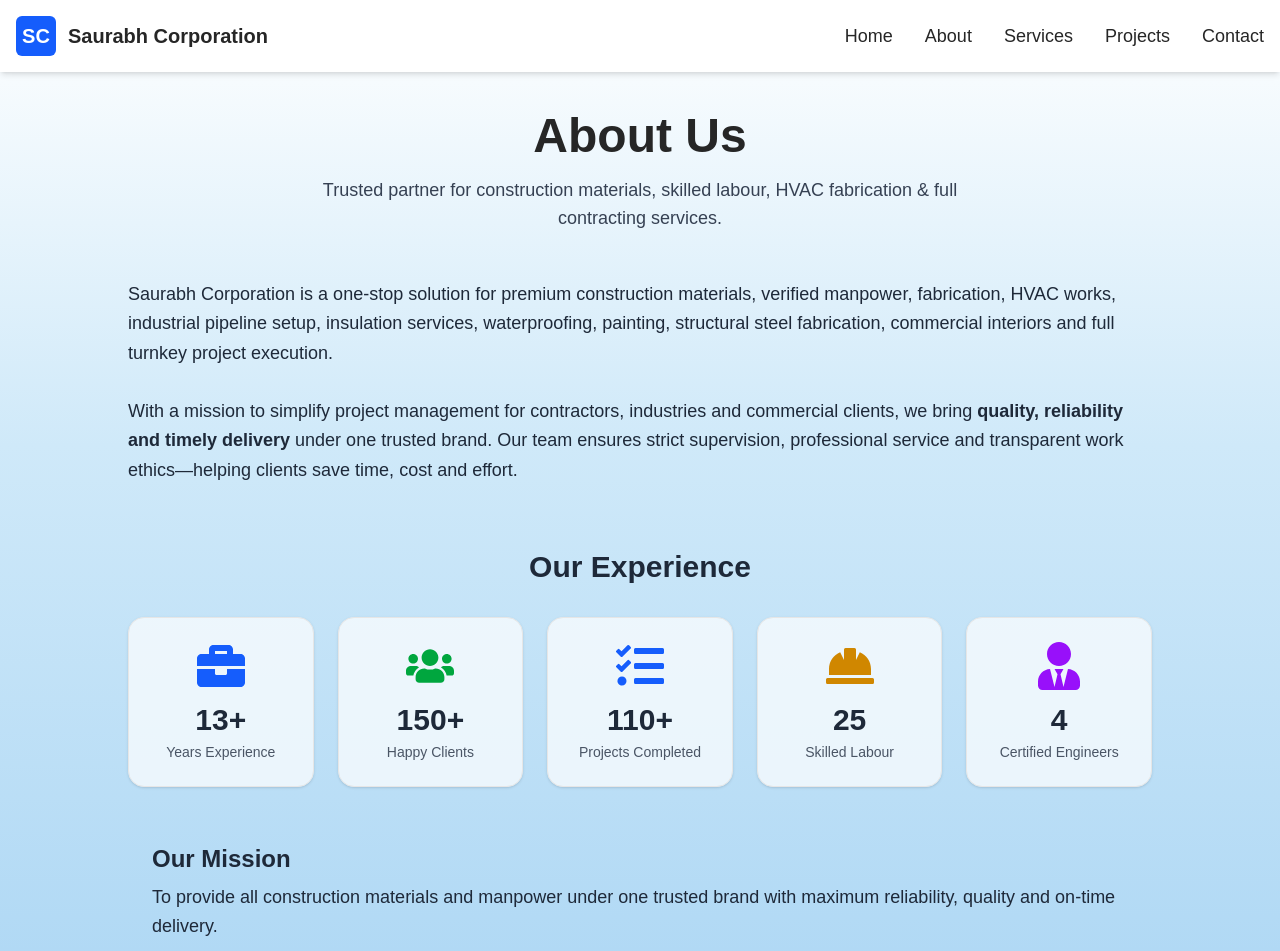
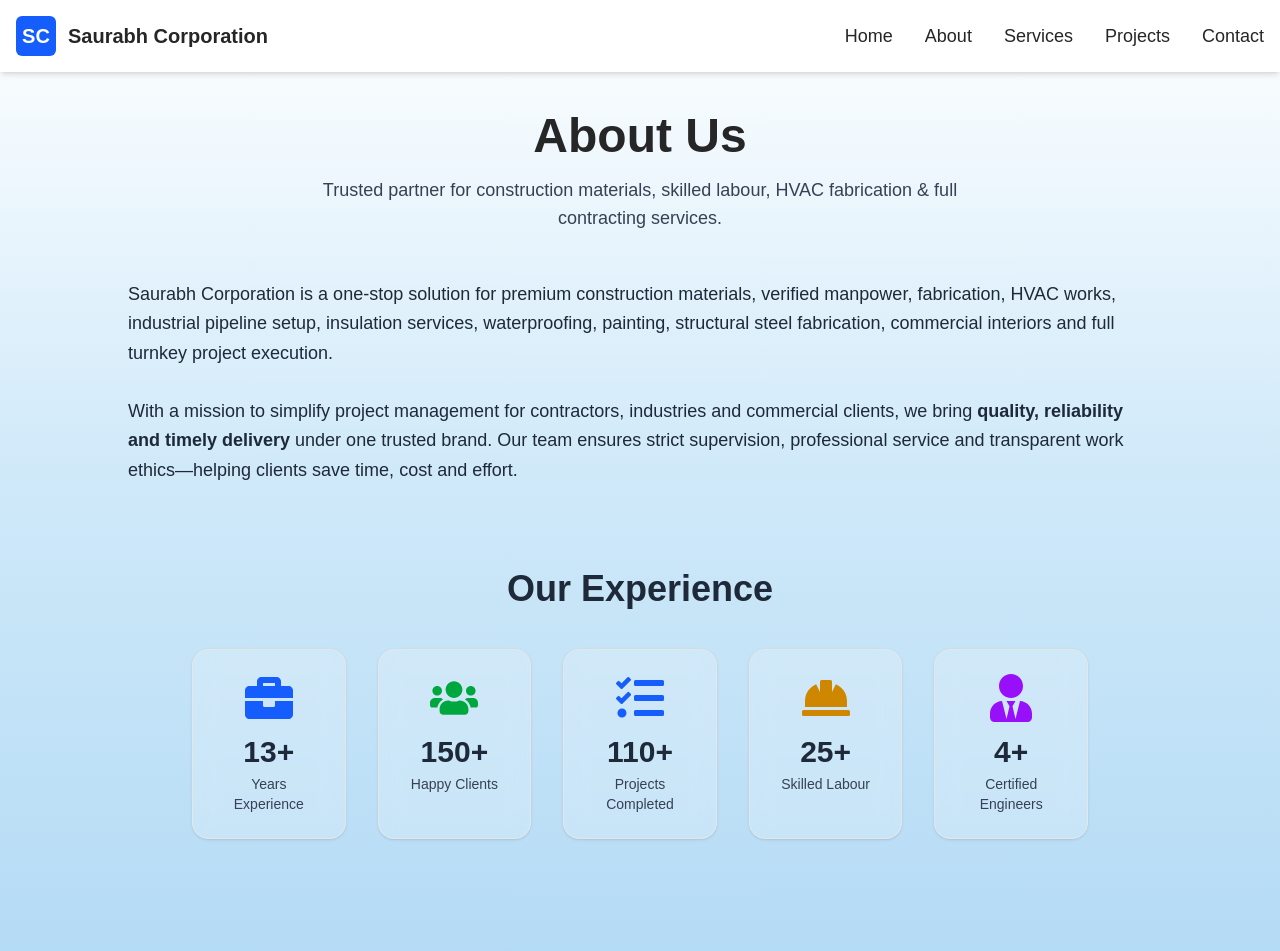
Before and after one commit to bimfroxdemo-hub/Sourabh-Co, a React (Vite) app: page /about in a window 1280 px wide. Shown: the top 951 px of the page. Built offline with nearby package versions, Linux system fonts and the light colour scheme.

Commit message:
"page Update "

```diff
--- a/src/Pages/About.jsx
+++ b/src/Pages/About.jsx
@@ -1,14 +1,8 @@
 import React from "react";
 import { motion } from "framer-motion";
+import Exprience from "./Exprience";
+/* IMPORT ICONS */
 
-/* IMPORT ICONS */
-import {
-  FaUsers,
-  FaTasks,
-  FaUserTie,
-  FaHardHat,
-  FaBriefcase,
-} from "react-icons/fa";
 
 const About = () => {
   return (
@@ -59,70 +53,10 @@
           </p>
 
           {/* EXPERIENCE SECTION */}
-          <motion.div
-            initial={{ opacity: 0, y: 20 }}
-            animate={{ opacity: 1, y: 0 }}
-            transition={{ duration: 0.6 }}
-            className="mt-16"
-          >
-            <h2 className="text-3xl font-bold text-center mb-8">
-              Our Experience
-            </h2>
 
-            <div className="grid grid-cols-1 sm:grid-cols-2 md:grid-cols-3 lg:grid-cols-5 gap-6">
 
-              {/* 13+ Years */}
-              <motion.div
-                whileHover={{ scale: 1.05 }}
-                className="bg-white/70 border rounded-2xl p-6 text-center shadow-sm hover:shadow-lg transition"
-              >
-                <FaBriefcase className="w-12 h-12 mx-auto text-blue-600 mb-3" />
-                <h3 className="text-3xl font-bold">13+</h3>
-                <p className="text-gray-600 text-sm mt-1">Years Experience</p>
-              </motion.div>
+              <Exprience />
 
-              {/* 150+ Clients */}
-              <motion.div
-                whileHover={{ scale: 1.05 }}
-                className="bg-white/70 border rounded-2xl p-6 text-center shadow-sm hover:shadow-lg transition"
-              >
-                <FaUsers className="w-12 h-12 mx-auto text-green-600 mb-3" />
-                <h3 className="text-3xl font-bold">150+</h3>
-                <p className="text-gray-600 text-sm mt-1">Happy Clients</p>
-              </motion.div>
-
-              {/* 110+ Projects */}
-              <motion.div
-                whileHover={{ scale: 1.05 }}
-                className="bg-white/70 border rounded-2xl p-6 text-center shadow-sm hover:shadow-lg transition"
-              >
-                <FaTasks className="w-12 h-12 mx-auto text-blue-600 mb-3" />
-                <h3 className="text-3xl font-bold">110+</h3>
-                <p className="text-gray-600 text-sm mt-1">Projects Completed</p>
-              </motion.div>
-
-              {/* 25 Labour */}
-              <motion.div
-                whileHover={{ scale: 1.05 }}
-                className="bg-white/70 border rounded-2xl p-6 text-center shadow-sm hover:shadow-lg transition"
-              >
-                <FaHardHat className="w-12 h-12 mx-auto text-yellow-600 mb-3" />
-                <h3 className="text-3xl font-bold">25</h3>
-                <p className="text-gray-600 text-sm mt-1">Skilled Labour</p>
-              </motion.div>
-
-              {/* 4 Engineers */}
-              <motion.div
-                whileHover={{ scale: 1.05 }}
-                className="bg-white/70 border rounded-2xl p-6 text-center shadow-sm hover:shadow-lg transition"
-              >
-                <FaUserTie className="w-12 h-12 mx-auto text-purple-600 mb-3" />
-                <h3 className="text-3xl font-bold">4</h3>
-                <p className="text-gray-600 text-sm mt-1">Certified Engineers</p>
-              </motion.div>
-
-            </div>
-          </motion.div>
 
           {/* MISSION */}
           <div className="p-6">
--- /dev/null
+++ b/src/Pages/Exprience.jsx
@@ -0,0 +1,97 @@
+import React from "react";
+import { motion } from "framer-motion";
+import {
+  FaUsers,
+  FaTasks,
+  FaUserTie,
+  FaHardHat,
+  FaBriefcase,
+} from "react-icons/fa";
+
+const Experience = () => {
+  return (
+    <section
+      className="py-13  bg-transparent"
+    >
+      <motion.div
+        initial={{ opacity: 0, y: 20 }}
+        whileInView={{ opacity: 1, y: 0 }}
+        transition={{ duration: 0.6 }}
+        viewport={{ once: true }}
+        className="w-full px-4 sm:px-6 md:px-10 lg:px-16"
+      >
+        {/* Heading */}
+        <h2 className="text-3xl md:text-4xl font-bold text-center mb-10">
+          Our Experience
+        </h2>
+
+        {/* Stats Grid - FULL WIDTH */}
+        <div className="grid grid-cols-1 sm:grid-cols-2 md:grid-cols-3 lg:grid-cols-5 gap-8 w-full">
+
+          {/* Years Experience */}
+          <motion.div
+            whileHover={{ scale: 1.05 }}
+            className="backdrop-blur-md bg-white/20 border border-white/40
+                       rounded-2xl p-6 text-center shadow-sm
+                       hover:shadow-xl transition"
+          >
+            <FaBriefcase className="w-12 h-12 mx-auto text-blue-600 mb-3" />
+            <h3 className="text-3xl font-bold">13+</h3>
+            <p className="text-gray-700 text-sm mt-1">Years Experience</p>
+          </motion.div>
+
+          {/* Happy Clients */}
+          <motion.div
+            whileHover={{ scale: 1.05 }}
+            className="backdrop-blur-md bg-white/20 border border-white/40
+                       rounded-2xl p-6 text-center shadow-sm
+                       hover:shadow-xl transition"
+          >
+            <FaUsers className="w-12 h-12 mx-auto text-green-600 mb-3" />
+            <h3 className="text-3xl font-bold">150+</h3>
+            <p className="text-gray-700 text-sm mt-1">Happy Clients</p>
+          </motion.div>
+
+          {/* Projects Completed */}
+          <motion.div
+            whileHover={{ scale: 1.05 }}
+            className="backdrop-blur-md bg-white/20 border border-white/40
+                       rounded-2xl p-6 text-center shadow-sm
+                       hover:shadow-xl transition"
+          >
+            <FaTasks className="w-12 h-12 mx-auto text-blue-600 mb-3" />
+            <h3 className="text-3xl font-bold">110+</h3>
+            <p className="text-gray-700 text-sm mt-1">Projects Completed</p>
+          </motion.div>
+
+          {/* Skilled Labour */}
+          <motion.div
+            whileHover={{ scale: 1.05 }}
+            className="backdrop-blur-md bg-white/20 border border-white/40
+                       rounded-2xl p-6 text-center shadow-sm
+                       hover:shadow-xl transition"
+          >
+            <FaHardHat className="w-12 h-12 mx-auto text-yellow-600 mb-3" />
+            <h3 className="text-3xl font-bold">25+</h3>
+            <p className="text-gray-700 text-sm mt-1">Skilled Labour</p>
+          </motion.div>
+
+          {/* Certified Engineers */}
+          <motion.div
+            whileHover={{ scale: 1.05 }}
+            className="backdrop-blur-md bg-white/20 border border-white/40
+                       rounded-2xl p-6 text-center shadow-sm
+                       hover:shadow-xl transition"
+          >
+            <FaUserTie className="w-12 h-12 mx-auto text-purple-600 mb-3" />
+            <h3 className="text-3xl font-bold">4+</h3>
+            <p className="text-gray-700 text-sm mt-1">Certified Engineers</p>
+          </motion.div>
+
+        </div>
+      </motion.div>
+    </section>
+  );
+};
+
+export default Experience;
--- a/src/Pages/Index.jsx
+++ b/src/Pages/Index.jsx
@@ -6,35 +6,47 @@
 import Categery from "../Home/Catogery";
 import WhyChooseUs from "../Home/WhyChooseUs";
 import CTASection from "../Home/CTASection";
+import Exprience from "./Exprience"; // (Your file name is Exprience, so kept the same)
 
 const Index = () => {
   return (
-    <div className="min-h-screen flex flex-col bg-white">
-
+    <div
+      className="min-h-screen flex flex-col w-full"
+      style={{
+        background:
+          "linear-gradient(180deg, #ffffff 0%, #cfe9f9 30%, #91c8f0 100%, #62b2e6 100%)",
+      }}
+    >
       {/* Header */}
       <Header />
 
       {/* Main Content */}
       <main className="flex-1 w-full overflow-hidden">
+
         <section className="w-full">
           <HeroSection />
         </section>
 
-        <section className="w-full    ">
+        <section className="w-full">
           <Categery />
         </section>
 
-        <section className="w-full    ">
+        <section className="w-full">
+          <Exprience />
+        </section>
+
+        <section className="w-full">
           <WhyChooseUs />
         </section>
 
-        <section className="w-full   ">
+        <section className="w-full">
           <CTASection />
         </section>
+
       </main>
 
       {/* Footer */}
-
+      <Footer />
     </div>
   );
 };
```
